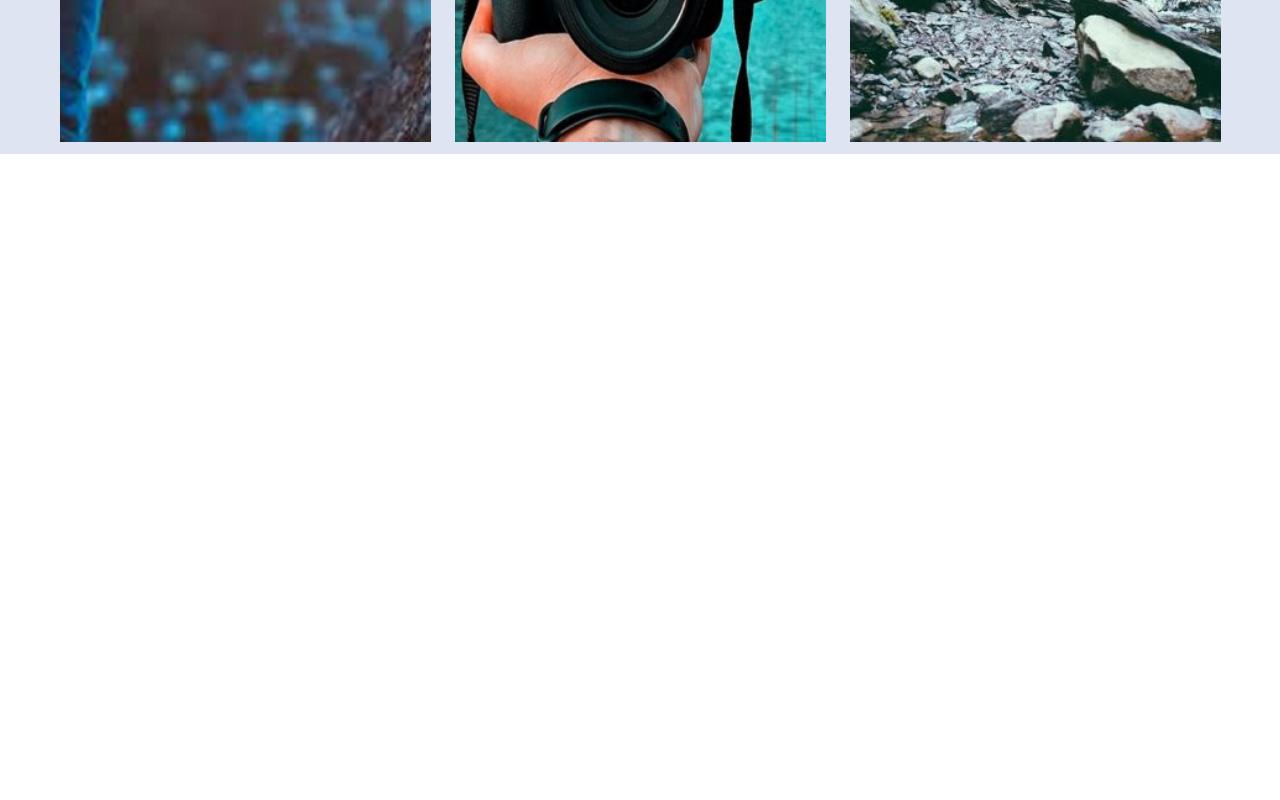
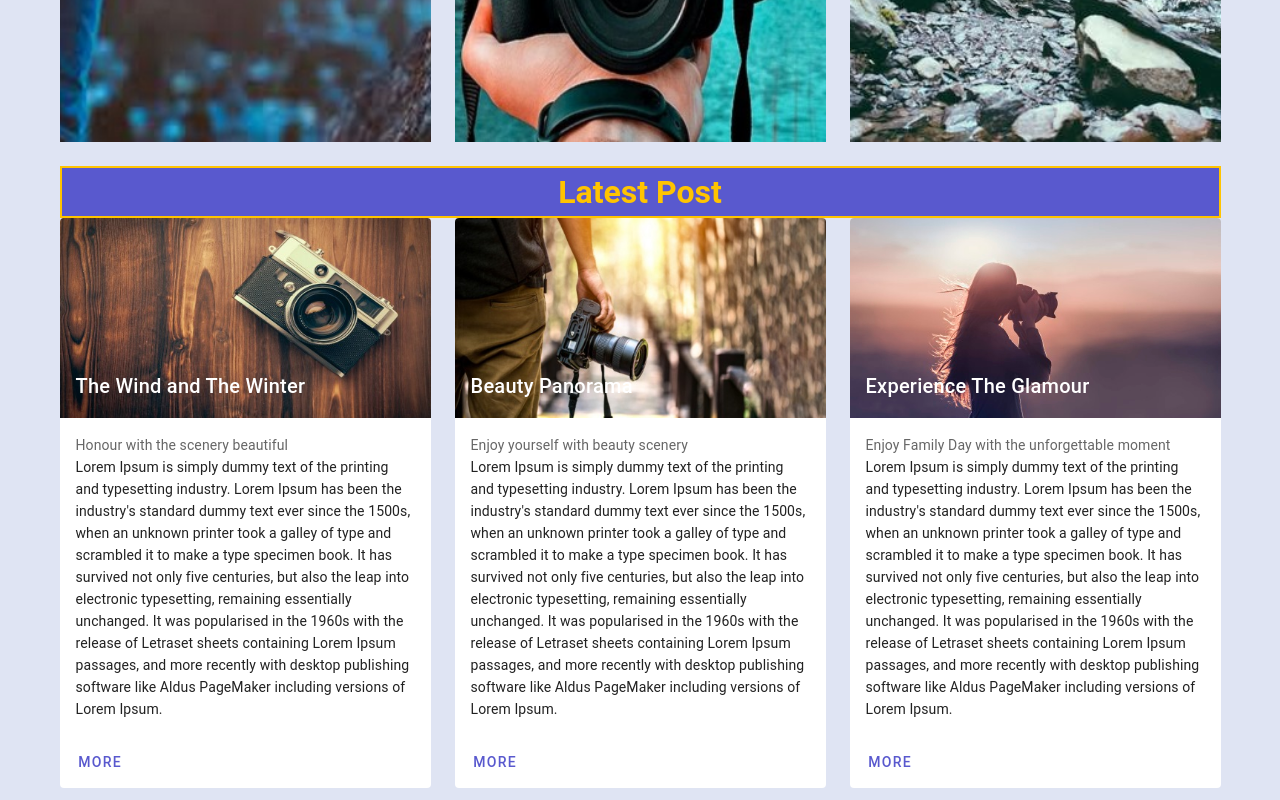
Before and after one commit to boyet007/vuetify-fotography, a Vue app: page / in a window 1280 px wide. Shown: the part 1647-2447 px from the top of the page. Before the commit the page ends 1801 px from the top, so only its background shows below. Built offline with nearby package versions, Linux system fonts and the light colour scheme.

Commit message:
Vuetify #6 - Working on card to create last-posts

```diff
--- a/src/App.vue
+++ b/src/App.vue
@@ -9,6 +9,7 @@
     <v-main>
       <Hero />
       <Gallery />
+      <LatestPost />
     </v-main>
   </v-app>
 </template>
@@ -17,16 +18,17 @@
 import Header from './components/Header';
 import Hero from './components/Hero';
 import Gallery from './components/Gallery';
+import LatestPost from './components/LatestPost';
 
 export default {
   name: 'App',
 
   components: {
-    Header, Hero, Gallery,
+    Header, Hero, Gallery, LatestPost,
   },
 
   data: () => ({
-    //
+
   }),
 };
 </script>
--- a/src/components/Gallery.vue
+++ b/src/components/Gallery.vue
@@ -1,6 +1,6 @@
 <template>
 <div class="container gallery-box">
-  <h2 class="text-center">Gallery</h2>
+  <h2>Gallery</h2>
   <v-row>
     <v-col
       v-for="item in items"
--- /dev/null
+++ b/src/components/LatestPost.vue
@@ -0,0 +1,65 @@
+<template>
+  <div class="container latest-post">
+    <h2>Latest Post</h2>
+    <v-row>
+      <v-col cols='4' v-for="item in items" :key="item.id">
+         <v-card flat
+          class="mx-auto"
+        >
+        <v-img
+          class="white--text align-end"
+          height="200px"
+          :src="item.src"
+        >
+          <v-card-title>{{ item.title }}</v-card-title>
+        </v-img>
+
+        <v-card-subtitle class="pb-0">{{ item.subtitle }}</v-card-subtitle>
+
+        <v-card-text class="text--primary">
+          <div>{{ item.description }}</div>
+        </v-card-text>
+
+        <v-card-actions>
+          <v-btn
+            text
+          >
+            More
+          </v-btn>
+        </v-card-actions>
+      </v-card>
+      </v-col>
+    </v-row>
+  </div>
+</template>
+
+<script>
+  export default {
+    name: 'LatestPost',
+    data: () => ({
+      items: [
+        {
+          id: 1,
+          title: 'The Wind and The Winter',
+          subtitle: 'Honour with the scenery beautiful',
+          description: `Lorem Ipsum is simply dummy text of the printing and typesetting industry. Lorem Ipsum has been the industry's standard dummy text ever since the 1500s, when an unknown printer took a galley of type and scrambled it to make a type specimen book. It has survived not only five centuries, but also the leap into electronic typesetting, remaining essentially unchanged. It was popularised in the 1960s with the release of Letraset sheets containing Lorem Ipsum passages, and more recently with desktop publishing software like Aldus PageMaker including versions of Lorem Ipsum.`,
+          src: require('../assets/images/gallery/photo01.jpg'),
+        },
+        {
+          id: 2,
+          title: 'Beauty Panorama',
+          subtitle: 'Enjoy yourself with beauty scenery',
+          description: `Lorem Ipsum is simply dummy text of the printing and typesetting industry. Lorem Ipsum has been the industry's standard dummy text ever since the 1500s, when an unknown printer took a galley of type and scrambled it to make a type specimen book. It has survived not only five centuries, but also the leap into electronic typesetting, remaining essentially unchanged. It was popularised in the 1960s with the release of Letraset sheets containing Lorem Ipsum passages, and more recently with desktop publishing software like Aldus PageMaker including versions of Lorem Ipsum.`,
+          src: require('../assets/images/gallery/photo02.jpg'),
+        },
+        {
+          id: 3,
+          title: 'Experience The Glamour',
+          subtitle: 'Enjoy Family Day with the unforgettable moment',
+          description: `Lorem Ipsum is simply dummy text of the printing and typesetting industry. Lorem Ipsum has been the industry's standard dummy text ever since the 1500s, when an unknown printer took a galley of type and scrambled it to make a type specimen book. It has survived not only five centuries, but also the leap into electronic typesetting, remaining essentially unchanged. It was popularised in the 1960s with the release of Letraset sheets containing Lorem Ipsum passages, and more recently with desktop publishing software like Aldus PageMaker including versions of Lorem Ipsum.`,
+          src: require('../assets/images/gallery/photo03.jpg'),
+        },
+      ],
+    }),
+  }
+</script>
--- a/src/scss/main.scss
+++ b/src/scss/main.scss
@@ -7,8 +7,9 @@
     background-color: $abu_abu;
 }
 
-.gallery-box {
+.gallery-box, .latest-post {
     h2 {
+        text-align: center;
         font-weight: bold;
         font-size: 2rem;
         background-color: $biru;
@@ -16,3 +17,9 @@
         border: 2px solid $kuning;
     }
 }
+
+.latest-post {
+    .v-btn__content {
+        color:$biru;
+    }
+}
```
Lines whose indentation alone changed are shown as unchanged.
